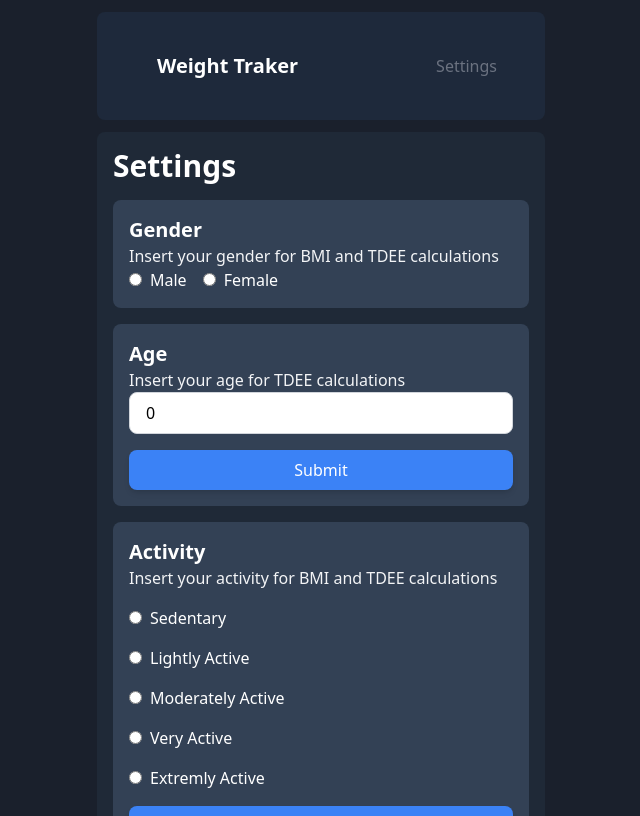
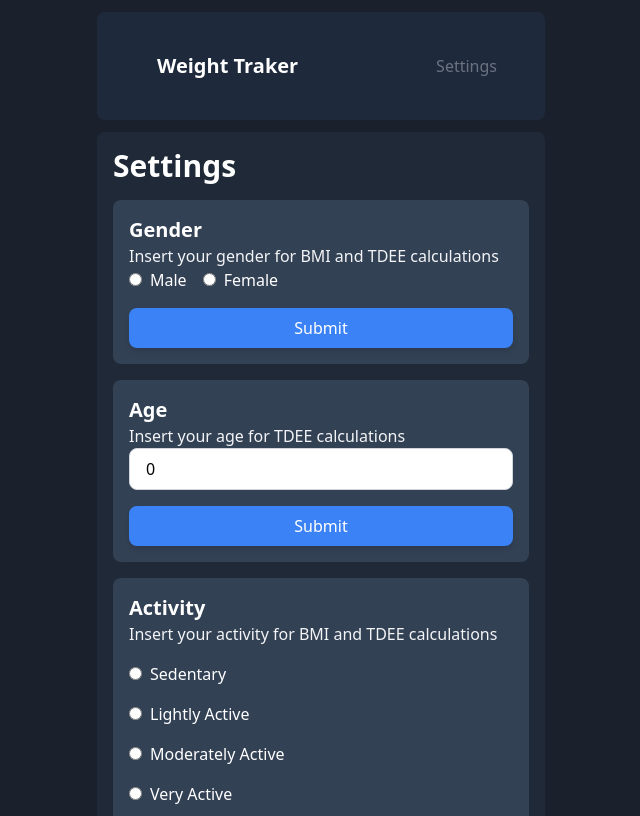
Before and after one commit to maurodf0/weight-traker, a Vue app: page /settings in a window 1280 px wide. Shown: the top 816 px of the page, without its empty margins (319-959 px from the left). Built offline with nearby package versions, Linux system fonts and the light colour scheme; the HTML template or start-up script is replaced by a standard one.

Commit message:
submitSex

```diff
--- a/src/composables/useSex.ts
+++ b/src/composables/useSex.ts
@@ -9,6 +9,12 @@ export default function useSex() {
         isSexReady.value = true;
     });
 
+    const submitSex = (newGender: string) => {
+        sex.value = newGender;
+        console.log("Sex submitted:", sex.value);
+        isSexReady.value = true;
+    };
+
     onMounted(() => {
         const storedSex = localStorage.getItem('sex');
         if (storedSex) {
@@ -19,6 +25,7 @@ export default function useSex() {
 
     return {
         sex,
-        isSexReady
+        isSexReady,
+        submitSex
     }
 }
--- a/src/views/SettingsView.vue
+++ b/src/views/SettingsView.vue
@@ -16,7 +16,7 @@ const toggleMode = () => {
 
 const  { height, submitHeight } = useHeight()
 const { age, submitAge } = useAge()
-const { sex } = useSex()
+const { sex, submitSex} = useSex()
 const { activity, submitActivity, activityOptions } = useActivity()
 
 
@@ -30,6 +30,7 @@ const { activity, submitActivity, activityOptions } = useActivity()
         <section class="wrapper my-4 bg-white dark:bg-slate-700 p-4 rounded-lg">
           <h2 class="text-xl font-bold dark:text-white">Gender</h2>
           <p> Insert your gender for BMI and TDEE calculations</p>
+          <form class="flex flex-col gap-4" @submit.prevent="submitSex(sex)">
             <div class="flex gap-4">
               <div class="input">
                 <input type="radio" id="male" value="66.4730" v-model="sex" class="mr-2">
@@ -39,8 +40,11 @@ const { activity, submitActivity, activityOptions } = useActivity()
                 <input type="radio" id="female" value="655.0955" v-model="sex" class="mr-2">
                 <label class="dark:text-white" for="female">Female</label>
             </div>
+          </div>
+          <input type="submit" value="Submit" class="bg-blue-500 text-white py-2 rounded-lg shadow-md hover:bg-slate-600">
+            </form>
 
-          </div>
+
       </section>
 
            <section class="wrapper my-4 bg-white dark:bg-slate-700 p-4 rounded-lg">
--- a/src/views/TDEEView.vue
+++ b/src/views/TDEEView.vue
@@ -2,8 +2,10 @@
 import { watch } from 'vue';
 import useCalculations from '@/composables/useCalculations';
 import useTracker from '@/composables/useTracker';
+import useSex from '@/composables/useSex';
 const { setTDEE } = useTracker();
 const { tdee, isLoading } = useCalculations();
+const { sex } = useSex();
 
     import { ref } from "vue";
     import { VueUiVerticalBar } from "vue-data-ui";
@@ -22,20 +24,23 @@ const { tdee, isLoading } = useCalculations();
     const dataset = ref([
   {
     "name": "Average Male TDEE",
-    "value": 2000,
+    "value": sex.value === 'male' ? 2000 : 1800,
     "color": "#6376DD",
     "children": []
   },
   {
     "name": "Your TDEE",
-    "value": tdee.value,
+    "value": tdee.value ? tdee.value : localStorage.getItem('tdee'),
     "color": "#ff6400",
     "children": []
   }
 ]);
 
 console.log(dataset.value)
-console.log(tdee.value)
+if (tdee.value) {
+ console.log(tdee.value)
+}
+
 
 
 </script>
```
Lines whose indentation alone changed are shown as unchanged.
